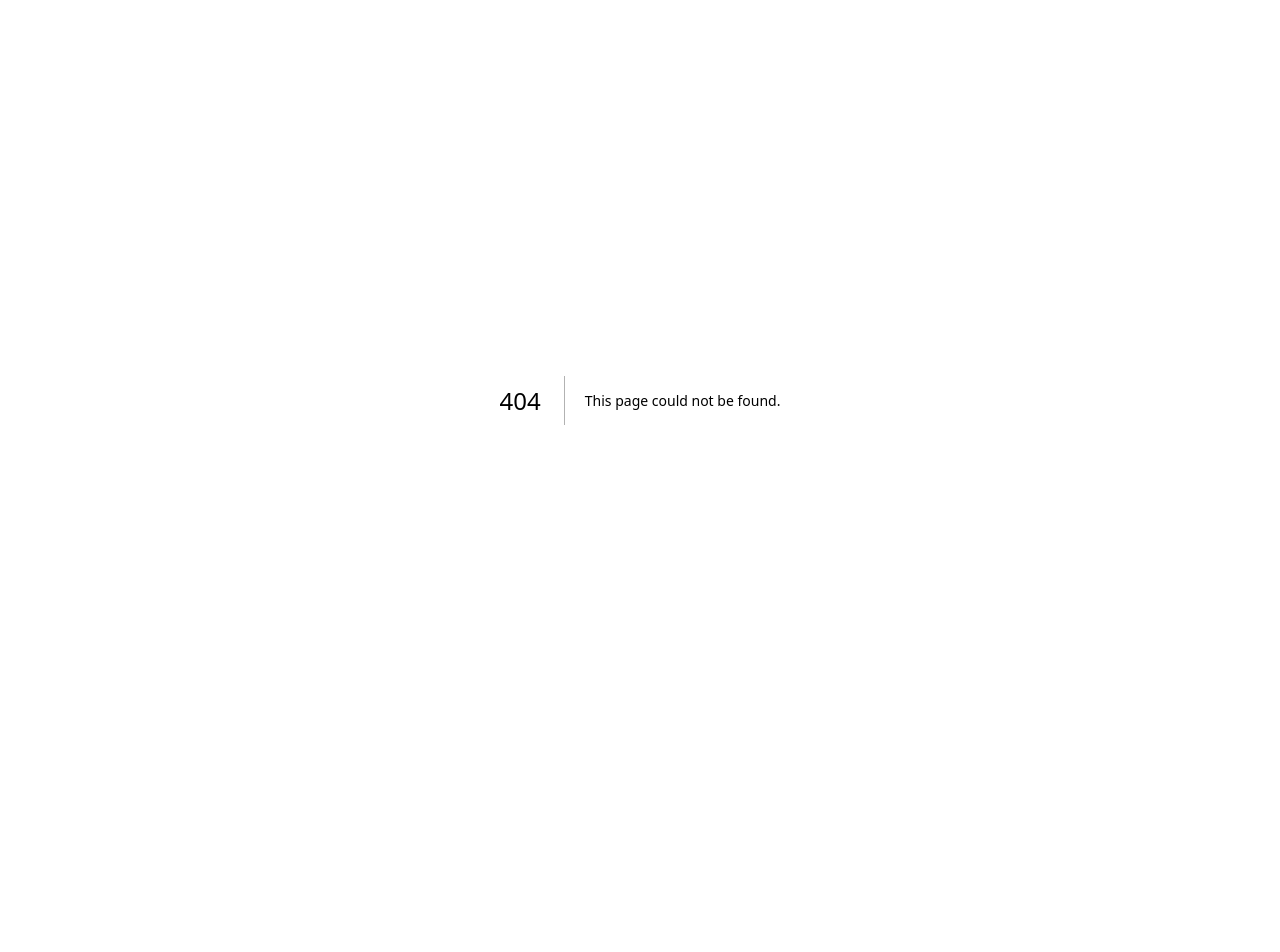
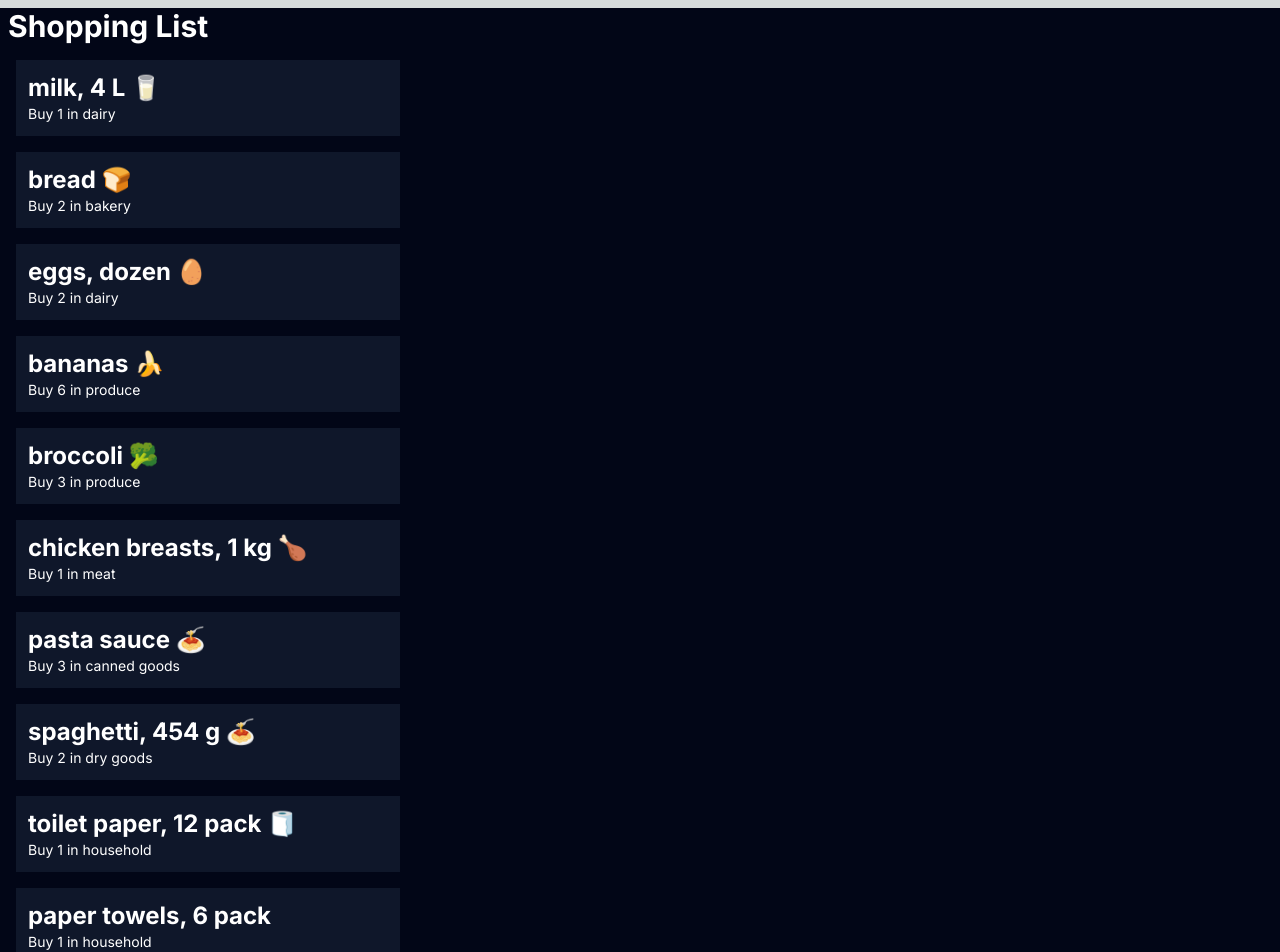
Before and after one commit to KeithC1987/cprg306-assignments, a Next.js app: page /week-3 in a window 1280 px wide. Before the commit this address had no page. Shown: the top 952 px of the page. Before the commit the page ends 800 px from the top, so only its background shows below. Built offline with nearby package versions, Linux system fonts and the light colour scheme.

Commit message:
week-3 assigment
week-3 assignment completed

```diff
--- a/app/layout.js
+++ b/app/layout.js
@@ -4,7 +4,7 @@
 const inter = Inter({ subsets: ["latin"] });
 
 export const metadata = {
-  title: "Create Next App",
+  title: "Shopping List",
   description: "Generated by create next app",
 };
 
--- a/app/week-2/student-info.js
+++ b/app/week-2/student-info.js
@@ -5,7 +5,7 @@
 
         <div>
             <h1>My name:Yiu Kei Chan</h1>
-            <Link href="https://github.com/KeithC1987/cprg306-assignments.git">My GitHub repository</Link>
+            <Link  href="https://github.com/KeithC1987/cprg306-assignments.git">My GitHub repository</Link>
         </div>
 
     );
--- /dev/null
+++ b/app/week-3/item-list.js
@@ -0,0 +1,93 @@
+import Item from "./item";
+export default function ItemList(){
+
+    const item1 = {
+        name: "milk, 4 L 🥛",
+        quantity: 1,
+        category: "dairy",
+      };
+
+      const item2 = {
+        name: "bread 🍞",
+        quantity: 2,
+        category: "bakery",
+      };
+
+      const item3 = {
+        name: "eggs, dozen 🥚",
+        quantity: 2,
+        category: "dairy",
+      };
+
+      const item4 = {
+        name: "bananas 🍌",
+        quantity: 6,
+        category: "produce",
+      };
+
+      const item5 = {
+        name: "broccoli 🥦",
+        quantity: 3,
+        category: "produce",
+      };
+
+      const item6 = {
+        name: "chicken breasts, 1 kg 🍗",
+        quantity: 1,
+        category: "meat",
+      };
+
+      const item7 = {
+        name: "pasta sauce 🍝",
+        quantity: 3,
+        category: "canned goods",
+      };
+
+      const item8 = {
+        name: "spaghetti, 454 g 🍝",
+        quantity: 2,
+        category: "dry goods",
+      };
+
+      const item9 = {
+        name: "toilet paper, 12 pack 🧻",
+        quantity: 1,
+        category: "household",
+      };
+
+      const item10 = {
+        name: "paper towels, 6 pack",
+        quantity: 1,
+        category: "household",
+      };
+
+      const item11 = {
+        name: "dish soap 🍽️",
+        quantity: 1,
+        category: "household",
+      };
+
+      const item12 = {
+        name: "hand soap 🧼",
+        quantity: 4,
+        category: "household",
+      };
+
+      return(
+        <ul className=" space-y-4">
+            <Item name={item1.name} quantity={item1.quantity} category={item1.category}/>
+            <Item name={item2.name} quantity={item2.quantity} category={item2.category}/>
+            <Item name={item3.name} quantity={item3.quantity} category={item3.category}/>
+            <Item name={item4.name} quantity={item4.quantity} category={item4.category}/>
+            <Item name={item5.name} quantity={item5.quantity} category={item5.category}/>
+            <Item name={item6.name} quantity={item6.quantity} category={item6.category}/>
+            <Item name={item7.name} quantity={item7.quantity} category={item7.category}/>
+            <Item name={item8.name} quantity={item8.quantity} category={item8.category}/>
+            <Item name={item9.name} quantity={item9.quantity} category={item9.category}/>
+            <Item name={item10.name} quantity={item10.quantity} category={item10.category}/>
+            <Item name={item11.name} quantity={item11.quantity} category={item11.category}/>
+            <Item name={item12.name} quantity={item12.quantity} category={item12.category}/>
+        </ul>
+      );
+
+}
--- /dev/null
+++ b/app/week-3/item.js
@@ -0,0 +1,17 @@
+
+
+export default function Item({name, quantity, category}){
+
+
+
+    return(
+        <li className="flex justify-between items-center p-3 mx-4 my-4 bg-slate-900 max-w-sm  border-gray-700">
+        <div className="flex flex-col">
+          <span className="text-2xl font-bold  text-white">{name}</span>
+          <span className="text-sm text-white ">Buy {quantity} in {category}</span>
+        </div>
+      </li>
+    );
+
+
+}
--- /dev/null
+++ b/app/week-3/page.js
@@ -0,0 +1,11 @@
+import ItemList from "./item-list";
+
+
+export default function Page(){
+    return(
+        <main className="bg-slate-950">
+            <h1 className="text-3xl font-bold text-white m-2">Shopping List</h1>
+            <ItemList/>
+        </main>
+    );
+}
```
